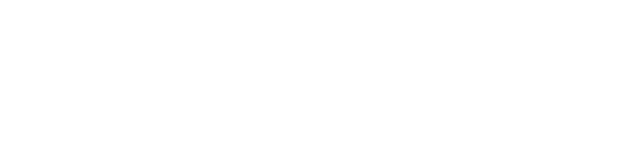
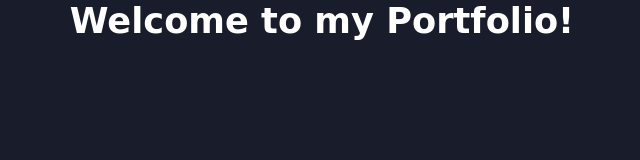
Before and after one commit to sensational11/SensationalPortfolio, a plain HTML site: page public/index.html in a window 1280 px wide. Shown: the whole page, without its empty margins (318-958 px from the left). Drawn offline with Linux system fonts and the light colour scheme; a web font is replaced by a local one.

Commit message:
add scss files/update index file

```diff
--- a/public/index.html
+++ b/public/index.html
@@ -2,9 +2,23 @@
 <html>
 <head>
     <meta charset="utf-8" />
-    <title></title>
+    <title>Sensational Portfolio</title>
+    <link rel="stylesheet" href="stylesheet/style.css">
+    <link rel="preconnect" href="https://fonts.googleapis.com">
+    <link rel="preconnect" href="https://fonts.gstatic.com" crossorigin>
+    <link href="https://fonts.googleapis.com/css2?family=Gajraj+One&display=swap" rel="stylesheet">
 </head>
-<body>
+<body class="main-content">
+    <header class="section sec1 header active">
 
+    </header>
+
+    <main>
+        <section class="section sec2 about"></section>
+        <section class="section sec3 portfolio"></section>
+        <section class="section sec4 blogs"></section>
+        <section class="section sec5 contact"></section>
+    </main>
+    <h1>Welcome to my Portfolio!</h1>
 </body>
 </html>
--- /dev/null
+++ b/public/stylesheet/style.scss
@@ -0,0 +1,31 @@
+* {
+    margin: 0;
+    padding: 0;
+    box-sizing: border-box;
+    list-style-type: none;
+}
+
+:root {
+    --color-primary: #191d2b;
+    --color-secondary: #27ae60;
+    --color-white: #FFFFFF;
+    --color-black: #000;
+    --color-grey0:#f8f8f8;
+    --color-grey-1: #dbe1e8;
+    --color-grey-2: #b2becd;
+    --color-grey-3: #6c7983;
+    --color-grey-4: #454e56;
+    --color-grey-5: #2a2e35;
+    --color-grey-6: #12181b;
+    --br-sm-2: 14px;
+}
+
+
+body {
+    background-color: var(--color-primary);
+    font-family: 'Gajraj One', cursive;
+    font-size: 1.1rem;
+    color: var(--color-white);
+    transition: all .4s ease-in-out;
+    text-align: center;
+}
```
Also changed, not shown: public/stylesheet/style.css, 1 other file.
